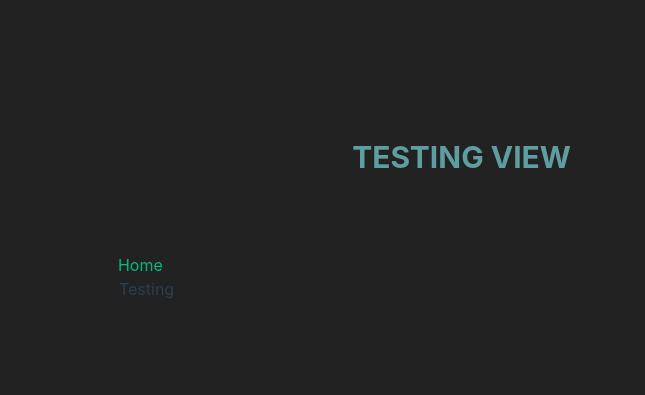
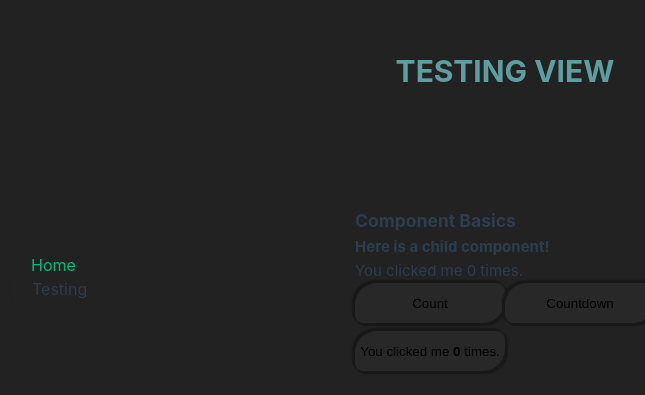
Before and after one commit to Olorunshogo/vue-intro, a Vue app: page /testing in a window 1280 px wide. Shown: the part 131-526 px from the top of the page, without its empty margins (293-938 px from the left). Built offline with nearby package versions, Linux system fonts and the light colour scheme.

Commit message:
Topic: Component Basics.

```diff
--- a/src/views/TestingView.vue
+++ b/src/views/TestingView.vue
@@ -1,5 +1,7 @@
 <script setup>
     // import { ref, onMounted } from 'vue'
+    import { ref } from 'vue'
+    import CounterComp from '../components/CounterComp.vue'
 
     // EVENT LISTENING: Method Handlers
     // const vueName = ref('Vue.js')
@@ -45,6 +47,8 @@
     //     { text: 'Three', value: 'C' }
     // ])
     // const selectedNumber = ref()
+
+    const count = ref(0)
 </script>
 
 <template>
@@ -188,8 +192,12 @@
             <p>Each Vue component instance goes through a series of initialization steps when it's created - for example, it needs to set up data observation, compile the template, mount the instance to the DOM, and update the DOM when data changes. Along the way, it also runs functions called lifecycle hooks, giving users the opportunity to add their own code at specific stages.</p> -->
         </div>
 
-        <div class="row" title="Template Refs">
+        <div class="row" title="Component Basics">
+            <h3>Component Basics</h3>
+            <b>Here is a child component!</b>
+            <CounterComp />
 
+            <button class="btn" @click="count++">You clicked me <span><b>{{ count }}</b></span> times.</button>
         </div>
 
 
```
Also changed, not shown: src/components/CounterComp.vue (renamed from src/components/FirstComponent.vue).
